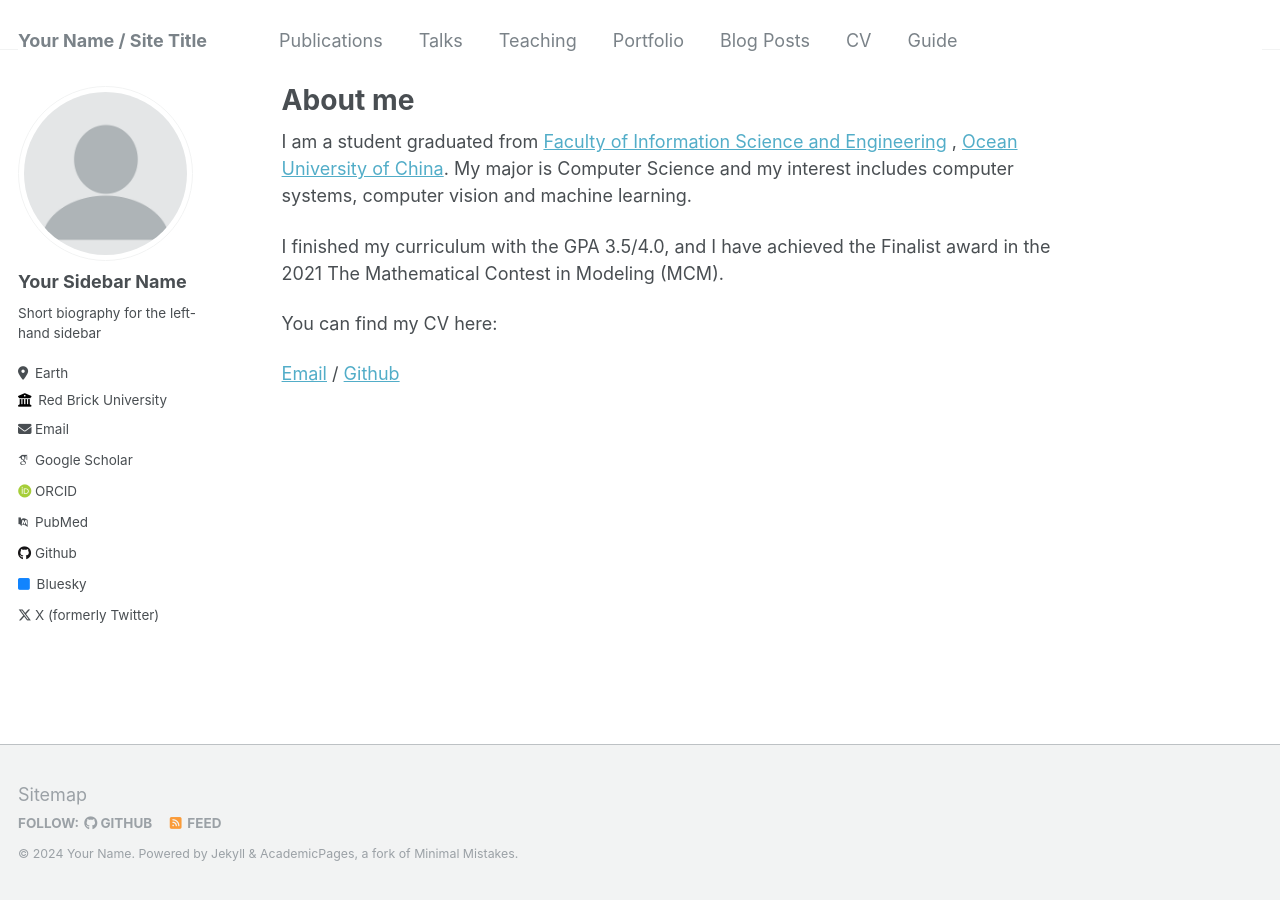
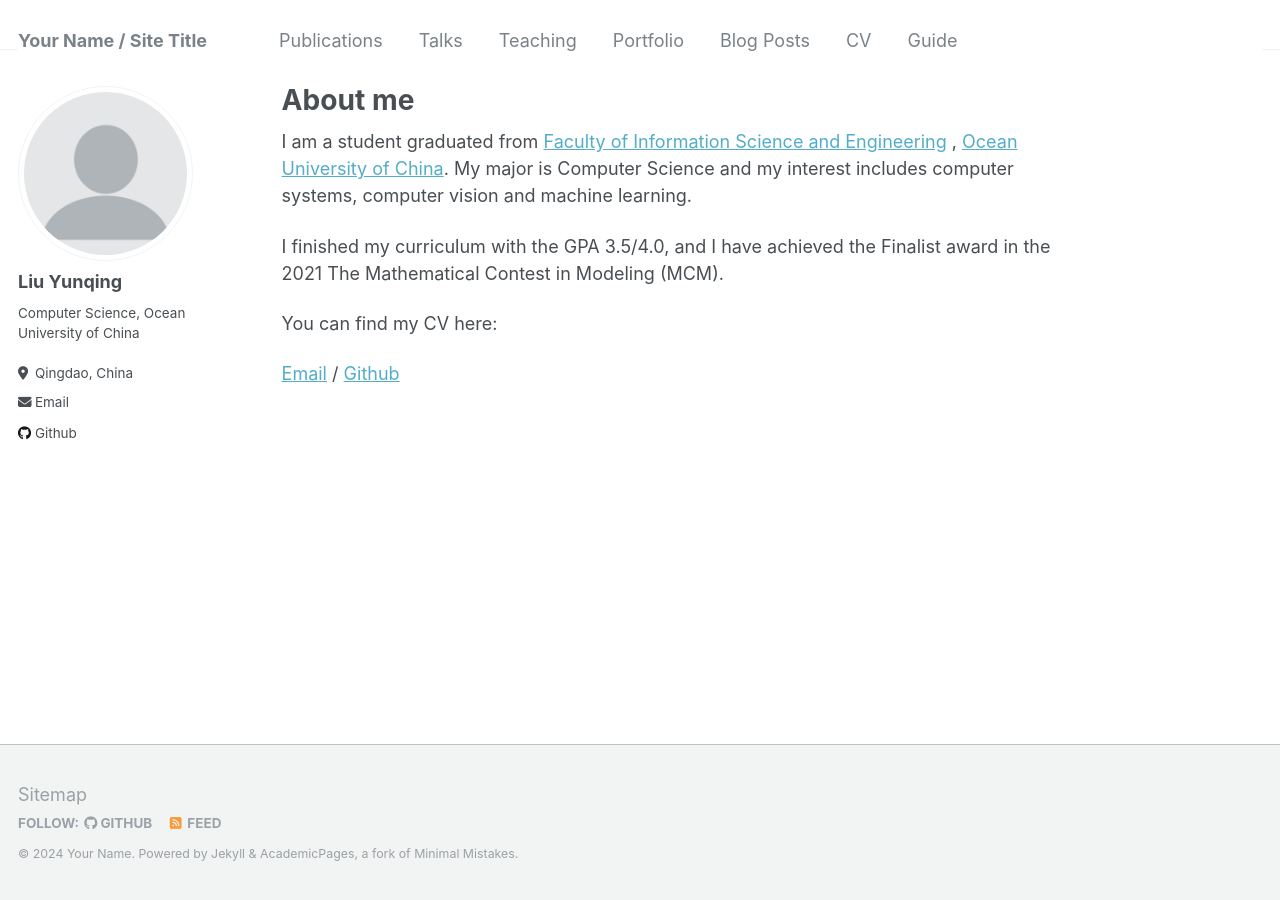
Before and after one commit to SkyworldPaladin/skyworldpaladin.github.io, a Jekyll site: the page built from _pages/about.md, in a window 1280 px wide. Built offline with Jekyll 4.4.1, drawn with Linux system fonts in a browser that asks for light colours; some web fonts are replaced.

Commit message:
Update 1(_config.yml)

```diff
--- a/_config.yml
+++ b/_config.yml
@@ -22,32 +22,32 @@ repository               : "academicpages/academicpages.github.io"
 author:
   # Biographic information
   avatar           : "profile.png"
-  name             : "Your Sidebar Name"
+  name             : "Liu Yunqing"
   pronouns         : # example: "she/her"
-  bio              : "Short biography for the left-hand sidebar"
-  location         : "Earth"
-  employer         : "Red Brick University"
-  uri              : # URL
-  email            : "none@example.org"
+  bio              : "Computer Science, Ocean University of China"
+  location         : "Qingdao, China"
+  employer         :
+  uri              :
+  email            : "skyworldpaladin@outlook.com"
 
   # Academic websites
   arxiv            : # URL - Update with the correct link to your profile
-  googlescholar    : "https://scholar.google.com/citations?user=PS_CX0AAAAAJ"
+  googlescholar    : #"https://scholar.google.com/citations?user=PS_CX0AAAAAJ"
   impactstory      : # URL
-  orcid            : "http://orcid.org/yourorcidurl"
-  pubmed           : "https://www.ncbi.nlm.nih.gov/pubmed/?term=john+snow"
+  orcid            : #"http://orcid.org/yourorcidurl"
+  pubmed           : #"https://www.ncbi.nlm.nih.gov/pubmed/?term=john+snow"
   researchgate     : # URL
 
   # Repositories and software development
   bitbucket        : # Username - Update with your username on the site
   codepen          : # Username
   dribbble         : # Username
-  github           : "academicpages"
+  github           : "https://skyworldpaladin.github.io/"
   kaggle           : # Username
   stackoverflow    : # User number or user number and name (i.e., use "1" or "1/jeff-atwood")
 
   # Social media
-  bluesky          : "bsky.app" # Replace this with you Bluesky username
+  bluesky          : #"bsky.app" # Replace this with you Bluesky username
   facebook         : # Username
   flickr           : # Username
   foursquare       : # Username
@@ -64,7 +64,7 @@ author:
   steam            : # Username
   telegram         : # URL
   tumblr           : # Username
-  twitter          : "UniofOxford"  # Replace this with your X / Twitter handle
+  twitter          : #"UniofOxford"  # Replace this with your X / Twitter handle
   vine             : # Username
   weibo            : # Username
   wikipedia        : # Username
```
